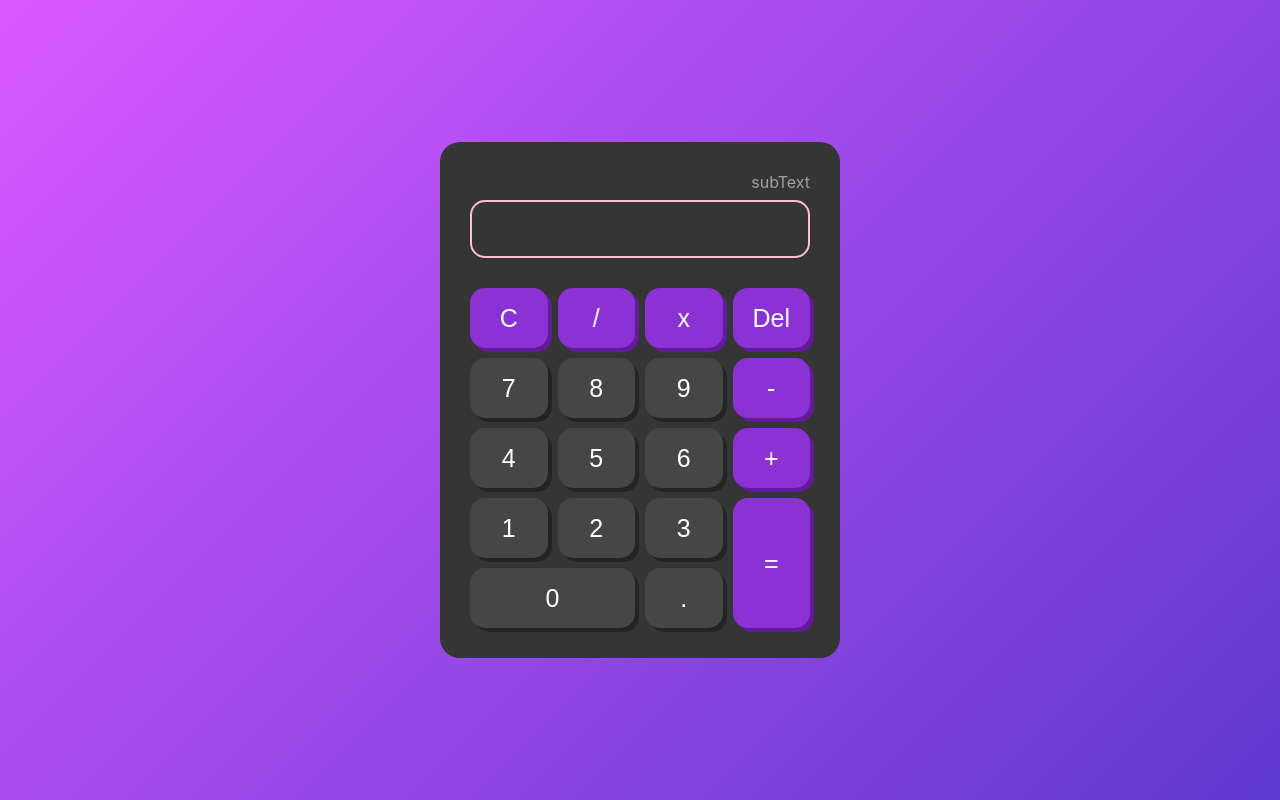
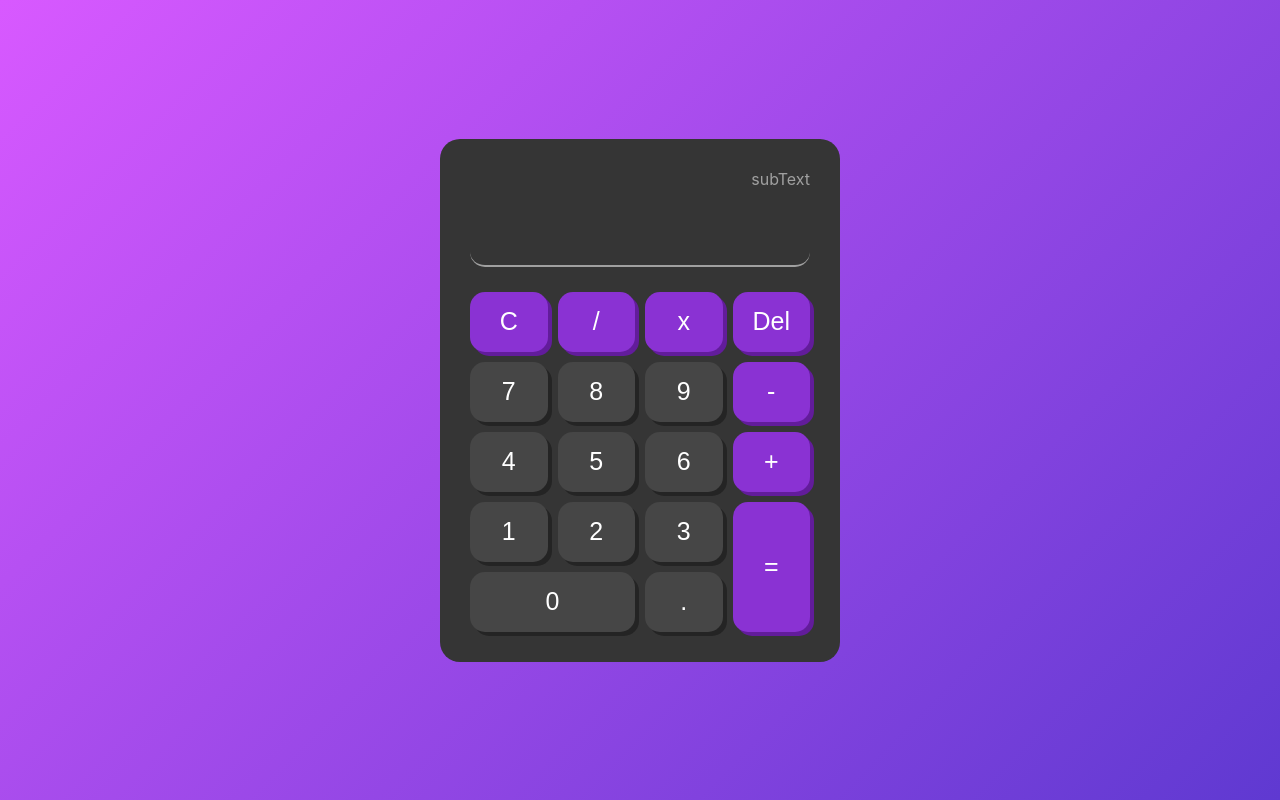
Before and after one commit to tialvesdev/curso-react-ebac, a React (Create React App) app in the folder exercise5/: page / in a window 1280 px wide. Built offline with nearby package versions, Linux system fonts and the light colour scheme.

Commit message:
feat: display styled

```diff
--- a/exercise5/src/component/display/display.style.css
+++ b/exercise5/src/component/display/display.style.css
@@ -2,16 +2,33 @@
   display: flex;
   flex-direction: column;
   align-items: flex-end;
-  margin-bottom: 30px;
+  margin-bottom: 25px;
 }
 
 .input {
   background: none;
-  border: 2px solid pink;
+  border: none;
+  border-bottom: 2px solid #a0a0a0;
   border-radius: 15px;
   margin-top: 8px;
   width: 100%;
   text-align: end;
-  font-size: 30px;
+  font-size: 42px;
   padding: 15px 15px 5px 15px;
+  word-break: break-word;
+  color: #FFFFFF;
+  caret-color: #8a32d3;
+  transition: all .25s ease-in-out;
 }
+
+.input:hover {
+  border-bottom: 2px solid #8a32d3;
+}
+
+.input::selection {
+  background: #8a32d3;
+}
+
+.input:focus {
+  outline: none;
+}
```
